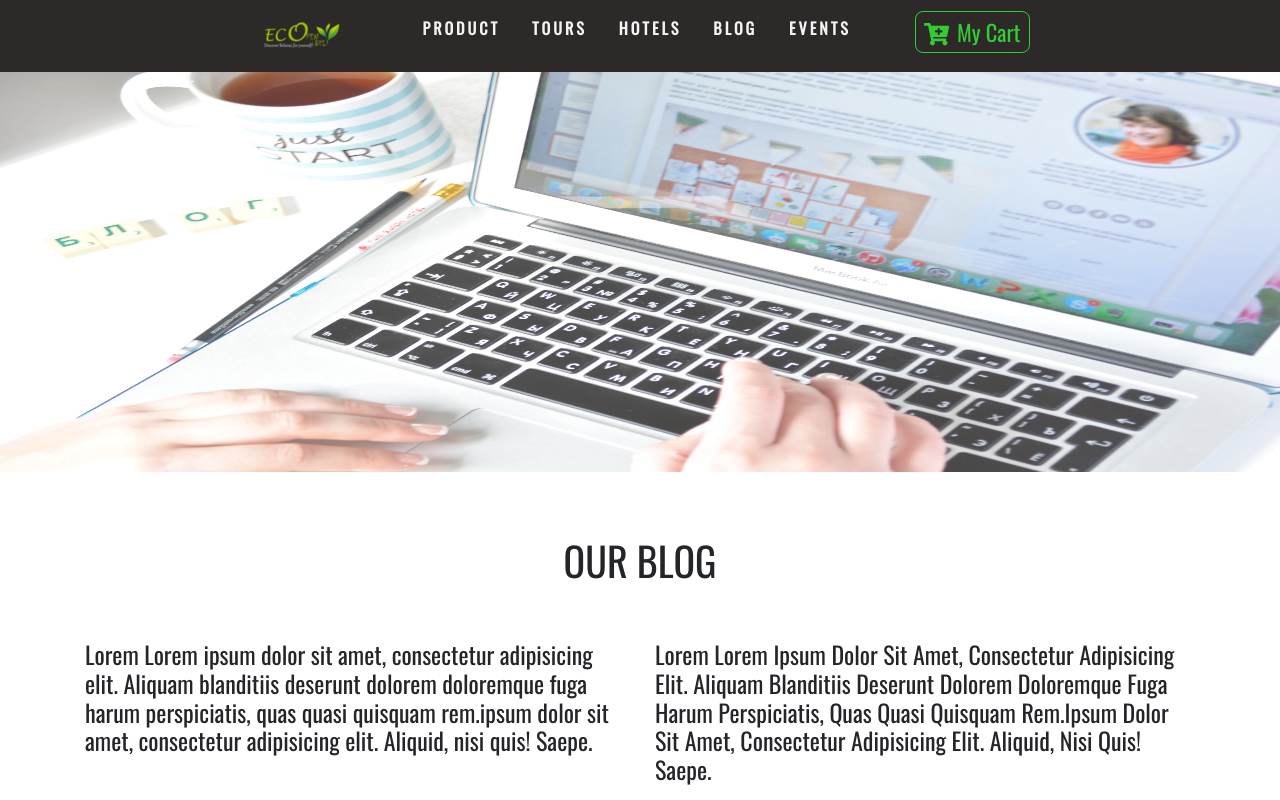
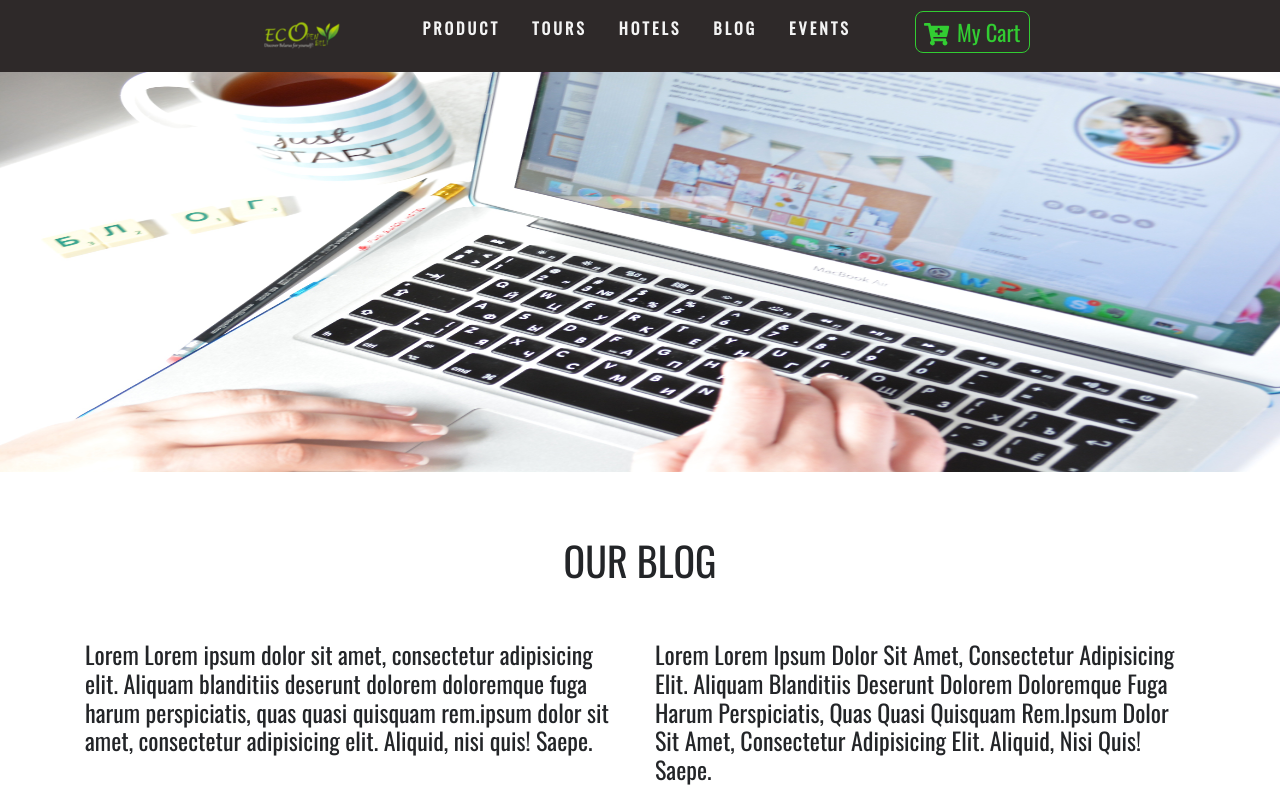
Before and after one commit to TatsianaMark/e-commerce-product-site, a React (Create React App) app: page /blog in a window 1280 px wide. Shown: the top 800 px of the page. Built offline with nearby package versions, Linux system fonts and the light colour scheme.

Commit message:
update img blog

```diff
--- a/src/App2.css
+++ b/src/App2.css
@@ -548,7 +548,6 @@ h6 {
   color: var(--mainYellow);
 }
 .blog-png{
-  opacity: 80%;
   width: 100%;
   height: 400px;
 }
--- a/src/components/Blog.js
+++ b/src/components/Blog.js
@@ -6,7 +6,7 @@ export class Blog extends React.PureComponent {
     render() {
         return (
             <div className="blog_page">
-                <img src={blog} alt="blog" className="blog-png">
+                <img src={blog} alt="blog" className="blog-png ">
                 </img>
                     <div className=" mx-auto " >
                     <div className="container py-3">
```
